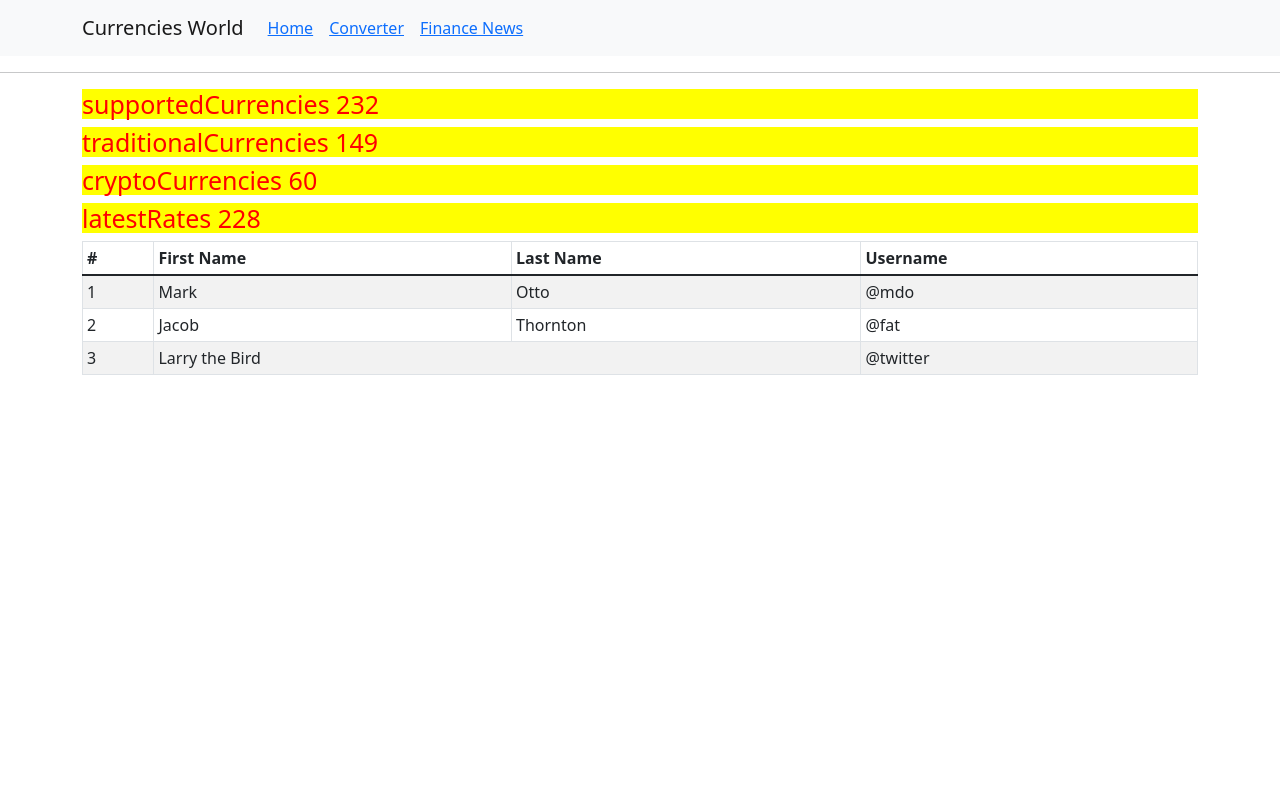
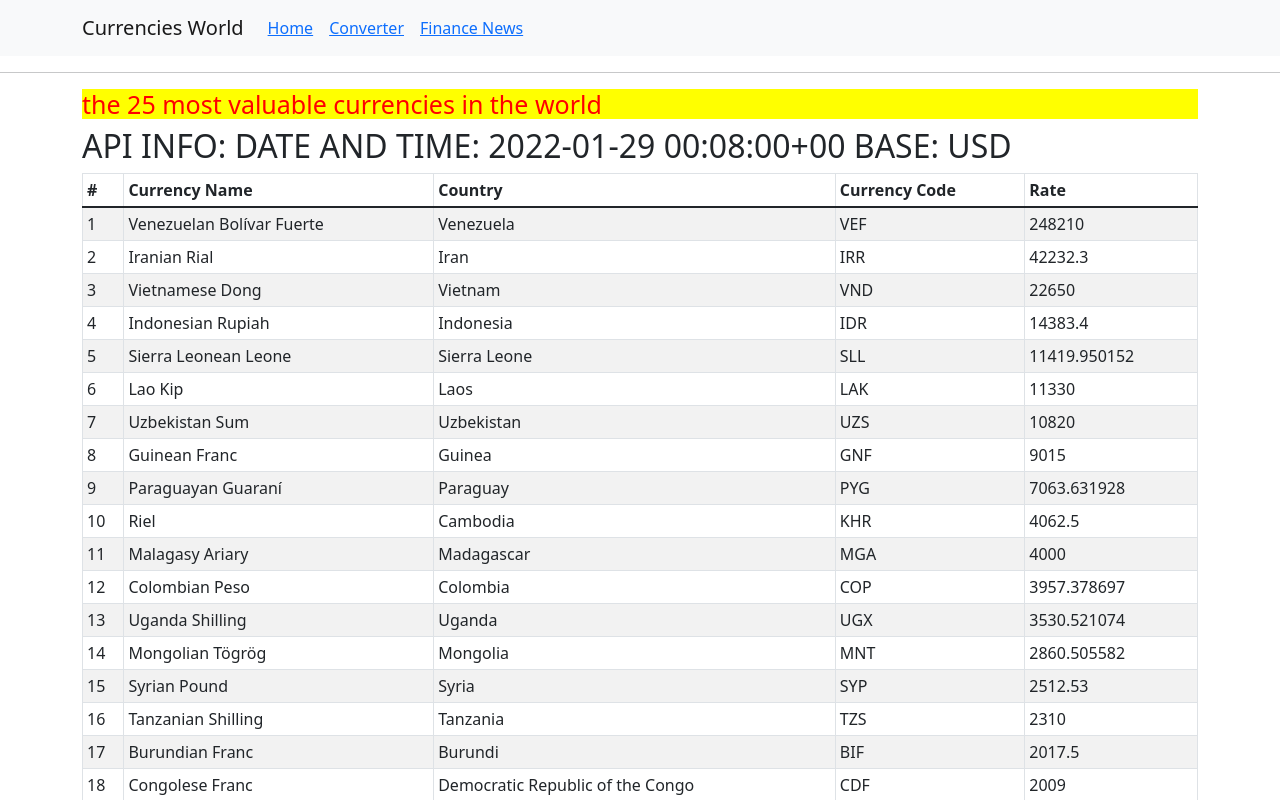
Before and after one commit to migCruQue/currenciesWorld, a React (Create React App) app: page / in a window 1280 px wide. Shown: the top 800 px of the page. Built offline with nearby package versions, Linux system fonts and the light colour scheme.

Commit message:
completed table 25 most valuable currencies in the world

```diff
--- a/src/containers/Home/home.js
+++ b/src/containers/Home/home.js
@@ -30,47 +30,42 @@ traditionalCurrenciesRates.forEach( currency => {
 
 
 // SORTING THE ARRAY OF TRADITIONAL CURRENCIES RATES WITH .sort() methods
-traditionalCurrenciesRates.sort(function (a, b) {
+let tradCurrSorted = traditionalCurrenciesRates.sort(function (a, b) {
   return b.rate - a.rate;
 });
 
 
-traditionalCurrenciesRates.splice(0, 19);
+let twentyfiveElements = tradCurrSorted.slice(0, 25);
 
 export default function Home() {
+
+
   return (
     <Container>
-      <h1 className="main-heading">supportedCurrencies {supportedCurrencies.length}</h1>
-      <h1 className="main-heading">traditionalCurrencies {traditionalCurrencies.length}</h1>
-      <h1 className="main-heading">cryptoCurrencies {cryptoCurrencies.length}</h1>
-      <h1 className="main-heading">latestRates {Object.keys(latestRates.rates).length}</h1>
+      <h1 className="main-heading">the 25 most valuable currencies in the world</h1>
+      <h2 className="main-heading">API INFO: DATE AND TIME: {latestRates.date} BASE: {latestRates.base}</h2>
       <Table striped bordered hover size="sm">
           <thead>
             <tr>
               <th>#</th>
-      <th>First Name</th>
-      <th>Last Name</th>
-      <th>Username</th>
+              <th>Currency Name</th>
+              <th>Country</th>
+              <th>Currency Code</th>
+              <th>Rate</th>
             </tr>
           </thead>
           <tbody>
-    <tr>
-      <td>1</td>
-      <td>Mark</td>
-      <td>Otto</td>
-      <td>@mdo</td>
+            {twentyfiveElements.map((element, index) => {
+              return (
+                <tr key={index + 1}>
+                <td>{index + 1}</td>
+                <td>{element.currencyName}</td>
+                <td>{element.countryName}</td>
+                <td>{element.currencyCode}</td>
+                <td>{element.rate}</td>
               </tr>
-    <tr>
-      <td>2</td>
-      <td>Jacob</td>
-      <td>Thornton</td>
-      <td>@fat</td>
-    </tr>
-    <tr>
-      <td>3</td>
-      <td colSpan={2}>Larry the Bird</td>
-      <td>@twitter</td>
-    </tr>
+              );
+            })}
           </tbody>
         </Table>
     </Container>
```
Lines whose indentation alone changed are shown as unchanged.
